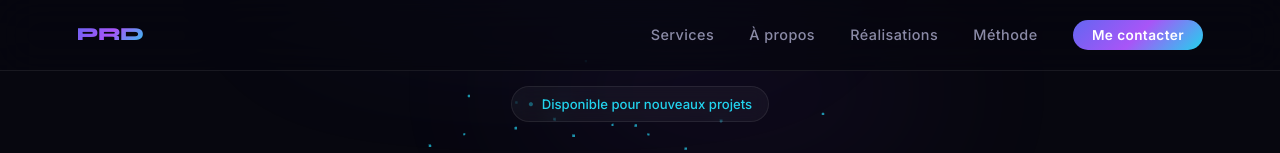
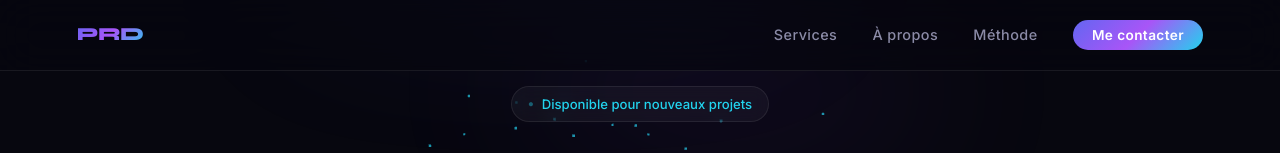
Before and after one commit to PhilippRayDiffusion/beyondcommunication, a plain HTML site: page index.html in a window 1280 px wide. Shown: the top 153 px of the page. Drawn offline with nearby package versions, Linux system fonts and the light colour scheme; animation ran at ten frames a second.

Commit message:
Remove Realisations from nav

```diff
--- a/index.html
+++ b/index.html
@@ -503,7 +503,6 @@
   <ul class="nav-links" id="navLinks">
     <li><a href="#services">Services</a></li>
     <li><a href="#about">À propos</a></li>
-    <li><a href="#portfolio">Réalisations</a></li>
     <li><a href="#process">Méthode</a></li>
     <li><a href="#contact" class="nav-cta">Me contacter</a></li>
   </ul>
@@ -741,8 +740,7 @@
     </div>
     <ul class="footer-links">
       <li><a href="#services">Services</a></li>
-      <li><a href="#portfolio">Réalisations</a></li>
-      <li><a href="#process">Méthode</a></li>
+        <li><a href="#process">Méthode</a></li>
       <li><a href="#contact">Contact</a></li>
     </ul>
   </div>
```
